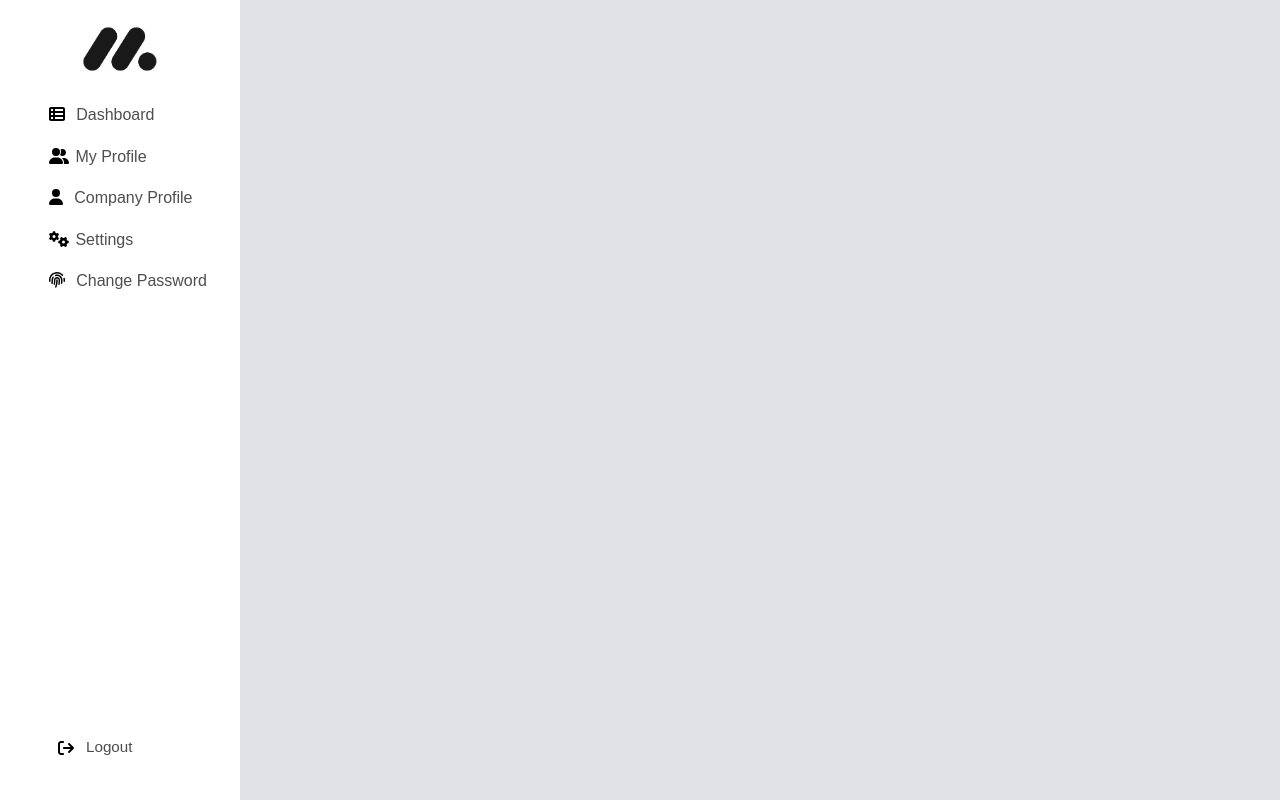
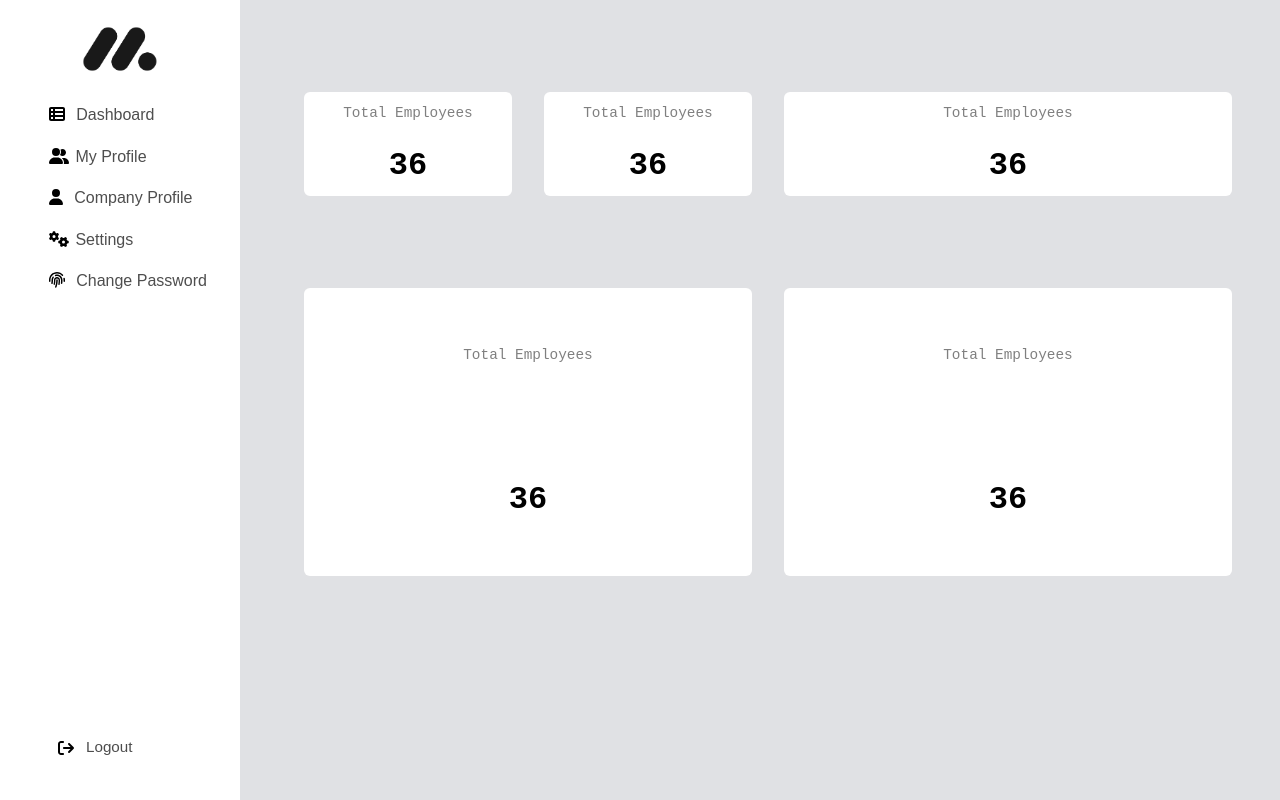
Before and after one commit to dakash98/Employee-Veritas, a Vue app: page /dashboard in a window 1280 px wide. Built offline with nearby package versions, Linux system fonts and the light colour scheme.

Commit message:
add base card css

```diff
--- /dev/null
+++ b/src/components/BaseCard.vue
@@ -0,0 +1,23 @@
+<template>
+  <div class="card">
+    <h3 class="title">Total Employees</h3>
+    <p class="count">36</p>
+  </div>
+</template>
+
+<style scoped>
+.card {
+  background: white;
+  text-align: center;
+  border-radius: 6px;
+  font-family: monospace;
+}
+.count {
+  font-weight: bold;
+  font-size: 2rem;
+}
+.title {
+  color: rgba(0, 0, 0, 0.5);
+  font-size: 0.9rem;
+}
+</style>
--- /dev/null
+++ b/src/components/BaseContent.vue
@@ -0,0 +1,63 @@
+<template>
+  <div class="content">
+    <base-card class="card one"></base-card>
+    <base-card class="card two"></base-card>
+    <base-card class="card three"></base-card>
+    <base-card class="card four"></base-card>
+    <base-card class="card five"></base-card>
+  </div>
+</template>
+
+<style scoped>
+.content {
+  margin-left: 4rem;
+  display: grid;
+  height: fit-content;
+  grid-template-columns: repeat(4, 1fr);
+  grid-template-rows: repeat(2, 1fr);
+  align-items: center;
+  grid-column-gap: 2rem;
+  grid-template-areas:
+    "one two three three"
+    "four four five five";
+}
+
+.one,
+.two,
+.three {
+  width: 13rem;
+  height: 6.5rem;
+}
+.card{
+  display: flex;
+  flex-direction: column;
+  justify-content: space-around;
+}
+
+.three {
+  width: 28rem;
+}
+
+.four,
+.five {
+  width: 28rem;
+  height: 18rem;
+}
+
+.one {
+  grid-area: one;
+}
+.two {
+  grid-area: two;
+}
+.three {
+  grid-area: three;
+}
+
+.four {
+  grid-area: four;
+}
+.five {
+  grid-area: five;
+}
+</style>
--- a/src/views/Dashboard.vue
+++ b/src/views/Dashboard.vue
@@ -1,7 +1,14 @@
 <template>
-  <base-side-bar />
+  <div class="dashboard">
+    <base-side-bar />
+    <base-content />
+  </div>
 </template>
 
 <script></script>
 
-<style scoped></style>
+<style scoped>
+.dashboard {
+  display: flex;
+}
+</style>
```
